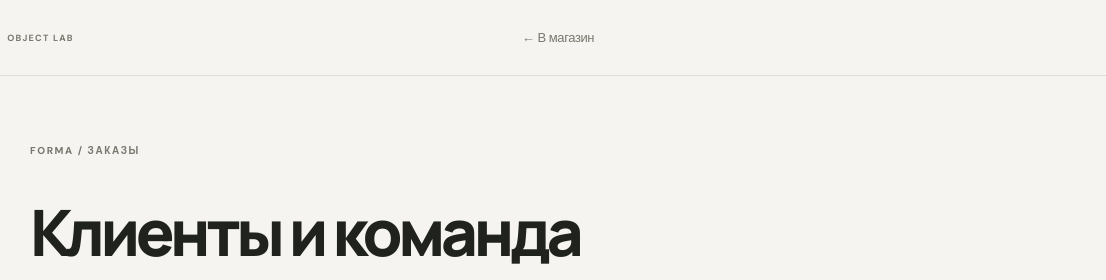
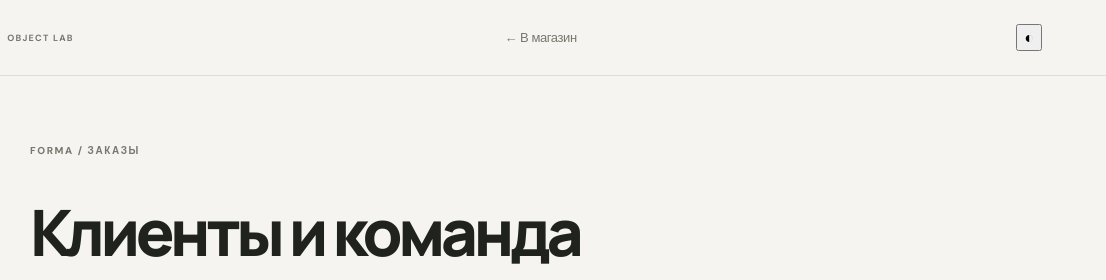
Before and after one commit to ills1023/xeonon, a website: page team.html in a window 1280 px wide. Shown: the top 280 px of the page, 174-1280 px from the left. Drawn offline with Linux system fonts and the light colour scheme; a script that the page names is missing.

```diff
--- a/team.html
+++ b/team.html
@@ -1,7 +1,7 @@
 <!doctype html>
 <html lang="ru">
 <head><meta charset="utf-8"><meta name="viewport" content="width=device-width,initial-scale=1"><meta name="theme-color" content="#f5f4f0"><title>Заказы и команда — FORMA</title><link rel="stylesheet" href="style.css"><script src="config.js"></script></head>
-<body><header class="topbar"><a class="brand" href="./"><span class="brand-mark">F</span> FORMA <small>OBJECT LAB</small></a><nav><a href="./">← В магазин</a></nav><div class="nav-actions"><span id="identity"></span><button class="button quiet" id="signOut" hidden>Выйти</button></div></header>
+<body><header class="topbar"><a class="brand" href="./"><span class="brand-mark">F</span> FORMA <small>OBJECT LAB</small></a><nav><a href="./">← В магазин</a></nav><div class="nav-actions"><span id="identity"></span><button class="iconbtn theme-toggle" id="teamThemeToggle" type="button" aria-pressed="false" aria-label="Тёмная тема">◐</button><button class="button quiet" id="signOut" hidden>Выйти</button></div></header>
 <main class="catalog-section" style="max-width:1000px"><span class="eyebrow">FORMA / ЗАКАЗЫ</span><h1 style="font:800 clamp(36px,6vw,64px)/1 Manrope,sans-serif;letter-spacing:-.07em">Клиенты и команда</h1><p class="fine-print">Клиент отправляет запрос, руководитель назначает его сотруднику, сотрудник принимает заказ и обновляет статус.</p>
 <section id="authPanel" class="about-grid" style="grid-template-columns:1fr 1fr;margin-top:24px"><article><h2>Вход</h2><label>Email<input id="email" type="email" autocomplete="email" required></label><label>Пароль<input id="password" type="password" autocomplete="current-password" minlength="8" required></label><button class="button primary" id="login">Войти</button><button class="button" id="register">Создать аккаунт клиента</button></article><article><h2>Порядок работы</h2><p>Аккаунт клиента создаётся самостоятельно. Роль сотрудника выдаёт только владелец мастерской в панели команды. Сотруднику после назначения доступен только его заказ.</p></article></section>
 <section id="clientPanel" hidden class="about-grid" style="grid-template-columns:1fr 1fr;margin-top:24px"><article><h2>Новый заказ</h2><form id="requestForm"><label>Что нужно изготовить?<textarea id="requestText" rows="5" maxlength="3000" required></textarea></label><button class="button primary" type="submit">Отправить запрос</button></form></article><article><h2>Мои заказы</h2><div id="myOrders"></div></article></section>
```
